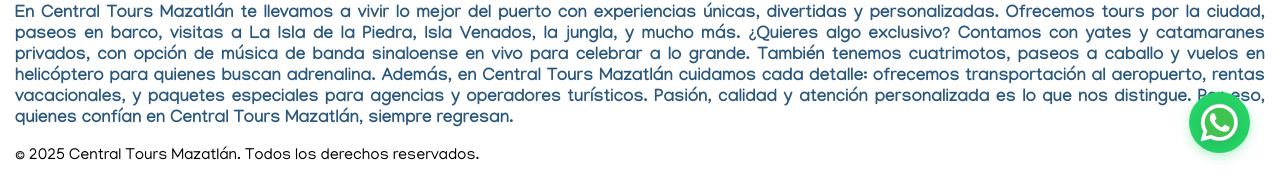
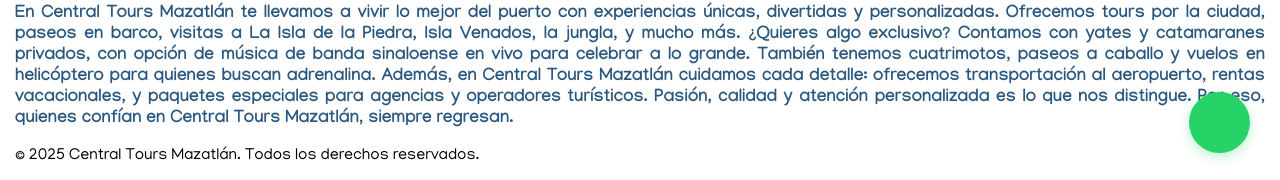
Before and after one commit to jvankar/Central-Tours-Mazatlan, a plain HTML site: page index.html in a window 1280 px wide. Shown: the part 617-797 px from the top of the page. Drawn offline with nearby package versions, Linux system fonts and the light colour scheme; files whose address does not match are found by name.

Commit message:
index renamed

```diff
--- a/Index.html
+++ b/index.html
@@ -226,7 +226,7 @@
 
   <!-- JavaScript files -->
   <script src="js-central_tours.js" defer></script>
-  <script src="https://cdnjs.cloudflare.com/ajax/libs/bodymovin/5.12.2/lottie.min.js" defer></script>
+ <!-- <script src="https://cdnjs.cloudflare.com/ajax/libs/bodymovin/5.12.2/lottie.min.js" defer></script> -->
   <script src="whatsapp-lottie.js" defer></script>
 
 </body>
```
